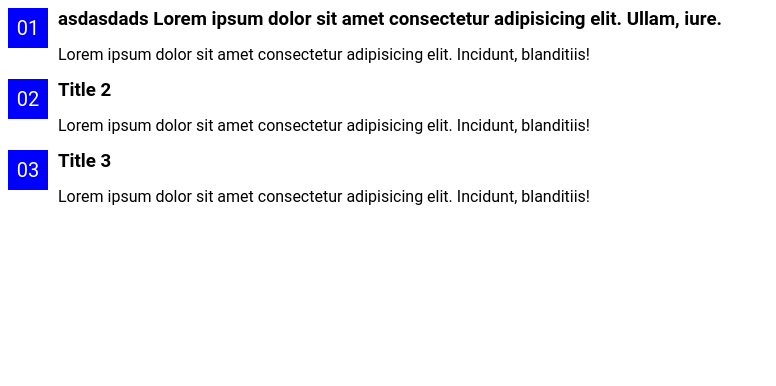
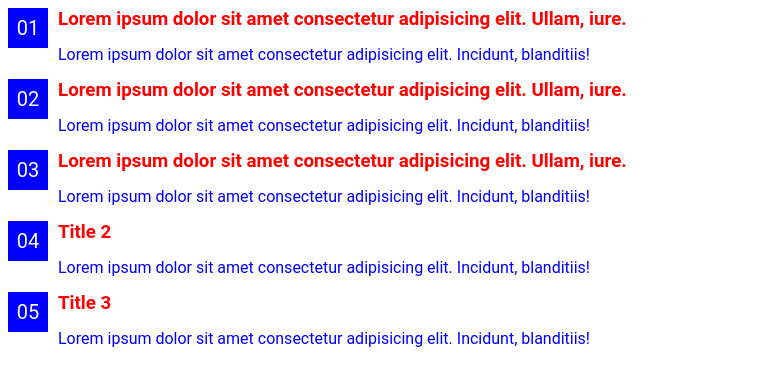
Before and after one commit to sergbirskiy/Tajem, a website built with Parcel: page index.html in a window 1280 px wide. Shown: the whole page, without its empty margins (0-776 px from the left). Built offline with nearby package versions, Linux system fonts and the light colour scheme.

Commit message:
added new list-item

```diff
--- a/index.html
+++ b/index.html
@@ -12,7 +12,30 @@
         <li class="list-item">
           <div class="list-content">
             <h3 class="list-title">
-              asdasdads
+              Lorem ipsum dolor sit amet consectetur adipisicing elit. Ullam,
+              iure.
+            </h3>
+            <p class="list-desc">
+              Lorem ipsum dolor sit amet consectetur adipisicing elit. Incidunt,
+              blanditiis!
+            </p>
+          </div>
+        </li>
+        <li class="list-item">
+          <div class="list-content">
+            <h3 class="list-title">
+              Lorem ipsum dolor sit amet consectetur adipisicing elit. Ullam,
+              iure.
+            </h3>
+            <p class="list-desc">
+              Lorem ipsum dolor sit amet consectetur adipisicing elit. Incidunt,
+              blanditiis!
+            </p>
+          </div>
+        </li>
+        <li class="list-item">
+          <div class="list-content">
+            <h3 class="list-title">
               Lorem ipsum dolor sit amet consectetur adipisicing elit. Ullam,
               iure.
             </h3>
--- a/styles/components/list.css
+++ b/styles/components/list.css
@@ -8,6 +8,10 @@
 }
 
 .list-title {
+  color: red;
+}
+.list-desc {
+  color: blue;
 }
 
 .list-modest {
```
